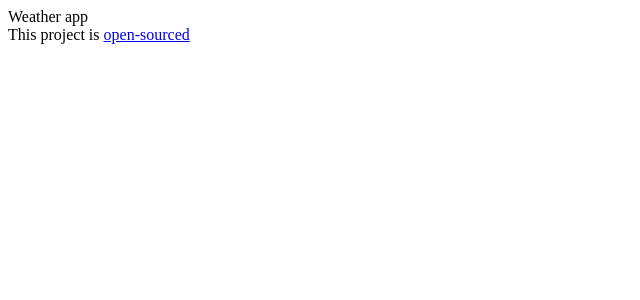
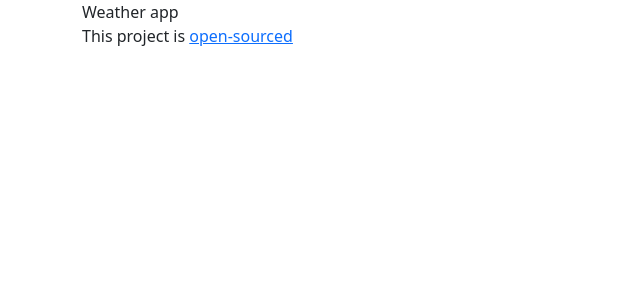
Before and after one commit to rusikstayhome/react-weather-app, a React (Create React App) app: page / in a window 1280 px wide. Shown: the top 300 px of the page, without its empty margins (0-640 px from the left). Built offline with nearby package versions, Linux system fonts and the light colour scheme.

Commit message:
added bootstrap

```diff
--- a/package.json
+++ b/package.json
@@ -6,6 +6,7 @@
     "@testing-library/jest-dom": "^5.16.4",
     "@testing-library/react": "^13.3.0",
     "@testing-library/user-event": "^13.5.0",
+    "bootstrap": "^5.1.3",
     "react": "^18.2.0",
     "react-dom": "^18.2.0",
     "react-scripts": "5.0.1",
--- a/src/App.js
+++ b/src/App.js
@@ -3,11 +3,13 @@ import './App.css';
 export default function App() {
   return (
     <div className="App">
-      Weather app
-      <footer>
-        This project is {' '}
-        <a href='https://github.com/svrmoar/weather-app-react' target='_blank' rel="noreferrer">open-sourced</a>
-      </footer>
+      <div className='container'>
+        Weather app
+        <footer>
+          This project is {' '}
+          <a href='https://github.com/svrmoar/weather-app-react' target='_blank' rel="noreferrer">open-sourced</a>
+        </footer>
+      </div>
     </div>
   );
 }
--- a/src/index.js
+++ b/src/index.js
@@ -1,5 +1,6 @@
 import React from 'react';
 import ReactDOM from 'react-dom/client';
+import 'bootstrap/dist/css/bootstrap.min.css';
 import './index.css';
 import App from './App';
 import reportWebVitals from './reportWebVitals';
```
Also changed, not shown: 1 other file (tests, documents, lock files or other folders).
